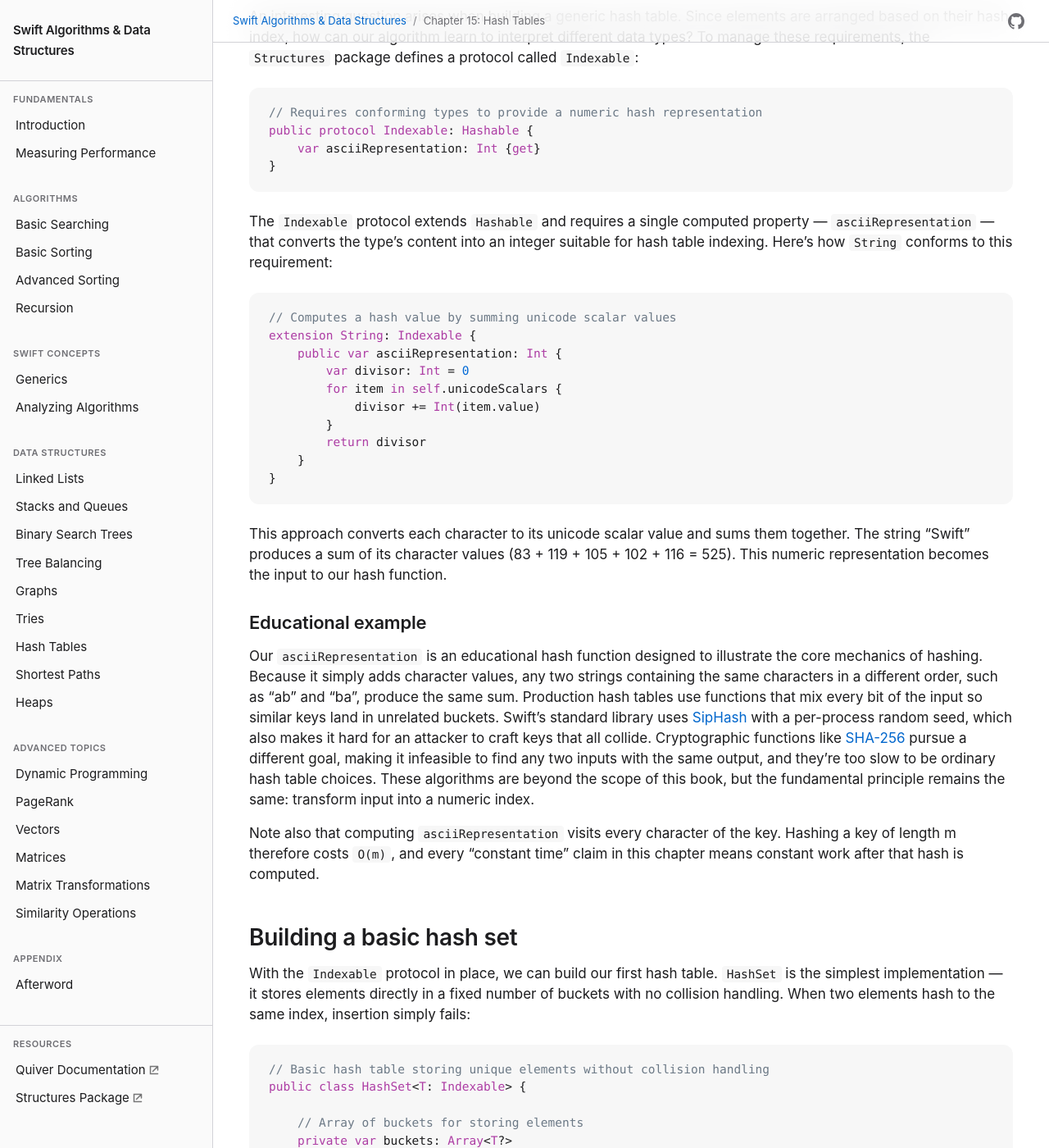
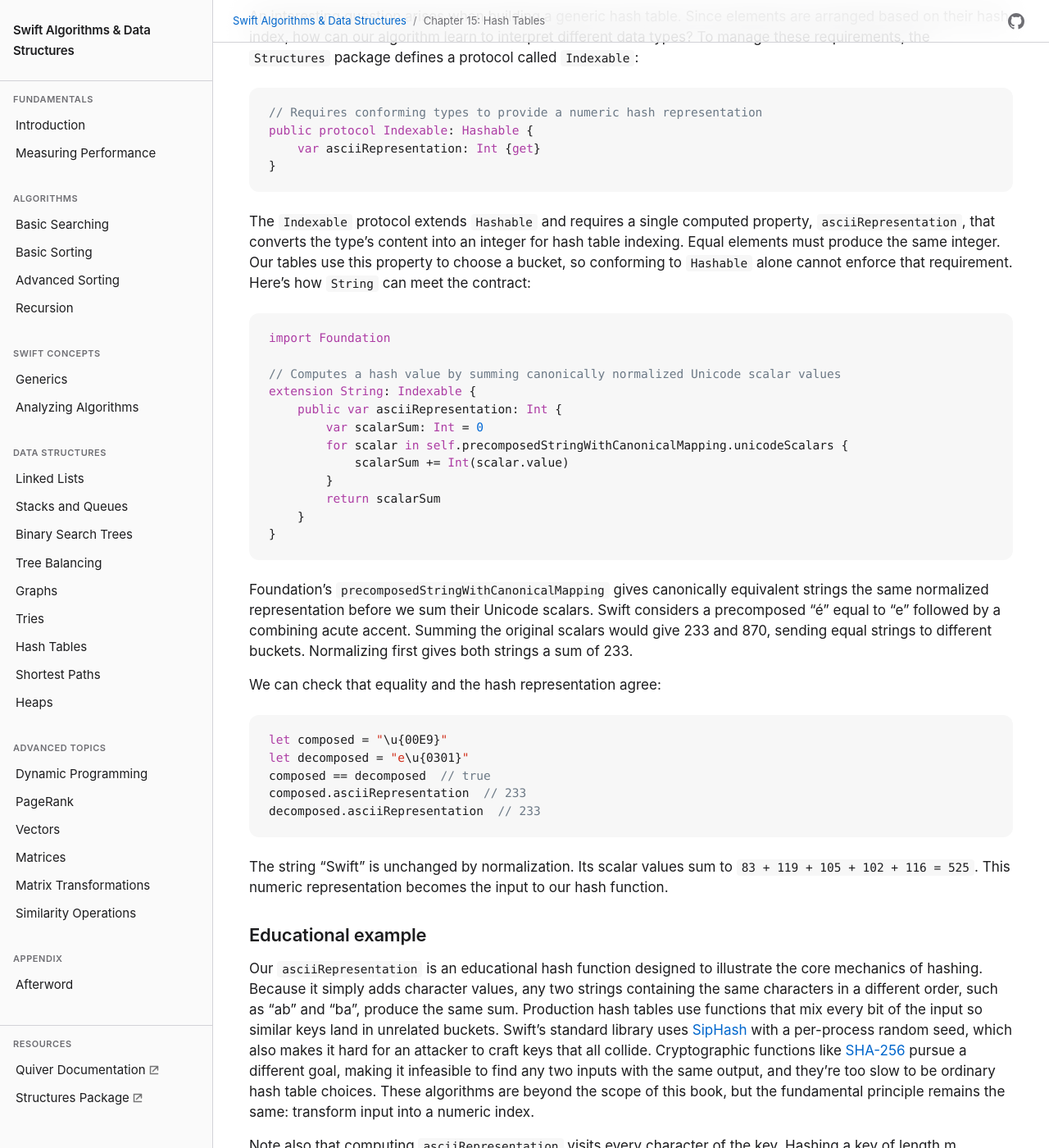
Before and after one commit to waynewbishop/swift-algorithms, a Jekyll site: the page built from 15-hash-tables.md, in a window 1280 px wide and 1400 px high, scrolled down 955 px. Shown: the whole window at 82% size. Built offline with Jekyll 4.4.1, drawn with Linux system fonts in a browser that asks for light colours; some of the changed text lies outside the part shown.

Commit message:
docs: general revisions..

````diff
--- a/15-hash-tables.md
+++ b/15-hash-tables.md
@@ -30,22 +30,36 @@ public protocol Indexable: Hashable {
 }
 ```
 
-The `Indexable` protocol extends `Hashable` and requires a single computed property — `asciiRepresentation` — that converts the type's content into an integer suitable for hash table indexing. Here's how `String` conforms to this requirement:
+The `Indexable` protocol extends `Hashable` and requires a single computed property, `asciiRepresentation`, that converts the type's content into an integer for hash table indexing. Equal elements must produce the same integer. Our tables use this property to choose a bucket, so conforming to `Hashable` alone cannot enforce that requirement. Here's how `String` can meet the contract:
 
 ```swift
-// Computes a hash value by summing unicode scalar values
+import Foundation
+
+// Computes a hash value by summing canonically normalized Unicode scalar values
 extension String: Indexable {
     public var asciiRepresentation: Int {
-        var divisor: Int = 0
-        for item in self.unicodeScalars {
-            divisor += Int(item.value)
+        var scalarSum: Int = 0
+        for scalar in self.precomposedStringWithCanonicalMapping.unicodeScalars {
+            scalarSum += Int(scalar.value)
         }
-        return divisor
+        return scalarSum
     }
 }
 ```
 
-This approach converts each character to its unicode scalar value and sums them together. The string "Swift" produces a sum of its character values (83 + 119 + 105 + 102 + 116 = 525). This numeric representation becomes the input to our hash function.
+Foundation's `precomposedStringWithCanonicalMapping` gives canonically equivalent strings the same normalized representation before we sum their Unicode scalars. Swift considers a precomposed “é” equal to “e” followed by a combining acute accent. Summing the original scalars would give 233 and 870, sending equal strings to different buckets. Normalizing first gives both strings a sum of 233.
+
+We can check that equality and the hash representation agree:
+
+```swift
+let composed = "\u{00E9}"
+let decomposed = "e\u{0301}"
+composed == decomposed  // true
+composed.asciiRepresentation  // 233
+decomposed.asciiRepresentation  // 233
+```
+
+The string "Swift" is unchanged by normalization. Its scalar values sum to `83 + 119 + 105 + 102 + 116 = 525`. This numeric representation becomes the input to our hash function.
 
 ### Educational example
 
@@ -334,7 +348,11 @@ private func resize() {
 }
 ```
 
-Rehashing touches every element, so a single resize costs `O(n)`. Because the bucket count doubles each time, though, resizes become rarer as the table grows, and the total cost spread across many insertions averages out to `O(1)` per insertion. This is also why `HashSet` keeps a fixed bucket count. Without collision handling, rehashing into a new table could itself produce collisions, and those elements would have nowhere to go.
+For fixed-length keys spread evenly across the buckets, a resize costs `O(n)` on average. That cost includes allocating the new bucket array and rebuilding the chains. Doubling the bucket count spreads this expected cost across many insertions, giving an expected amortized insertion cost of `O(1)`. For variable-length keys, we must also count the work of hashing every key again.
+
+The worst case depends on how we rebuild each chain. Our `store` helper calls `Chain.append`, which walks to the end before adding an element. If all n keys collide, rebuilding their chain takes `0 + 1 + … + (n − 1)` link traversals, or `O(n²)` work. A tail pointer or insertion at the head would make each placement constant time during rehashing.
+
+`HashSet` keeps a fixed bucket count because rehashing without collision handling could leave some elements with no available position.
 
 ### Collision-aware lookup
 
````
Also changed, not shown: other parts of 15-hash-tables.md (+1 -1 lines), 05-advanced-sorting.md (+1 -1 lines), 06-recursion.md (+2 -2 lines), 07-generics.md (+1 -1 lines), 14-tries.md (+5 -3 lines), 19-pagerank-algorithm.md (+2 -2 lines).
